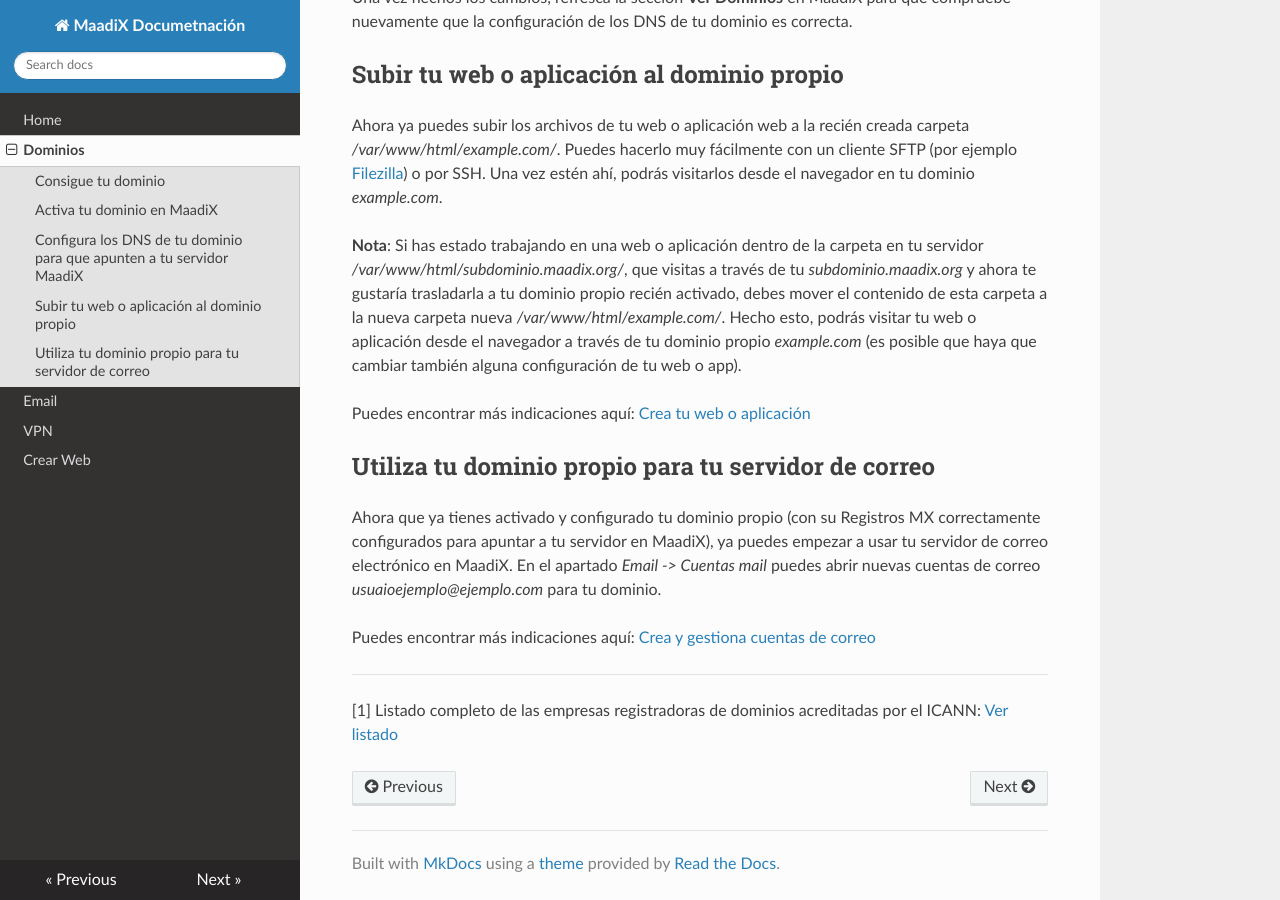
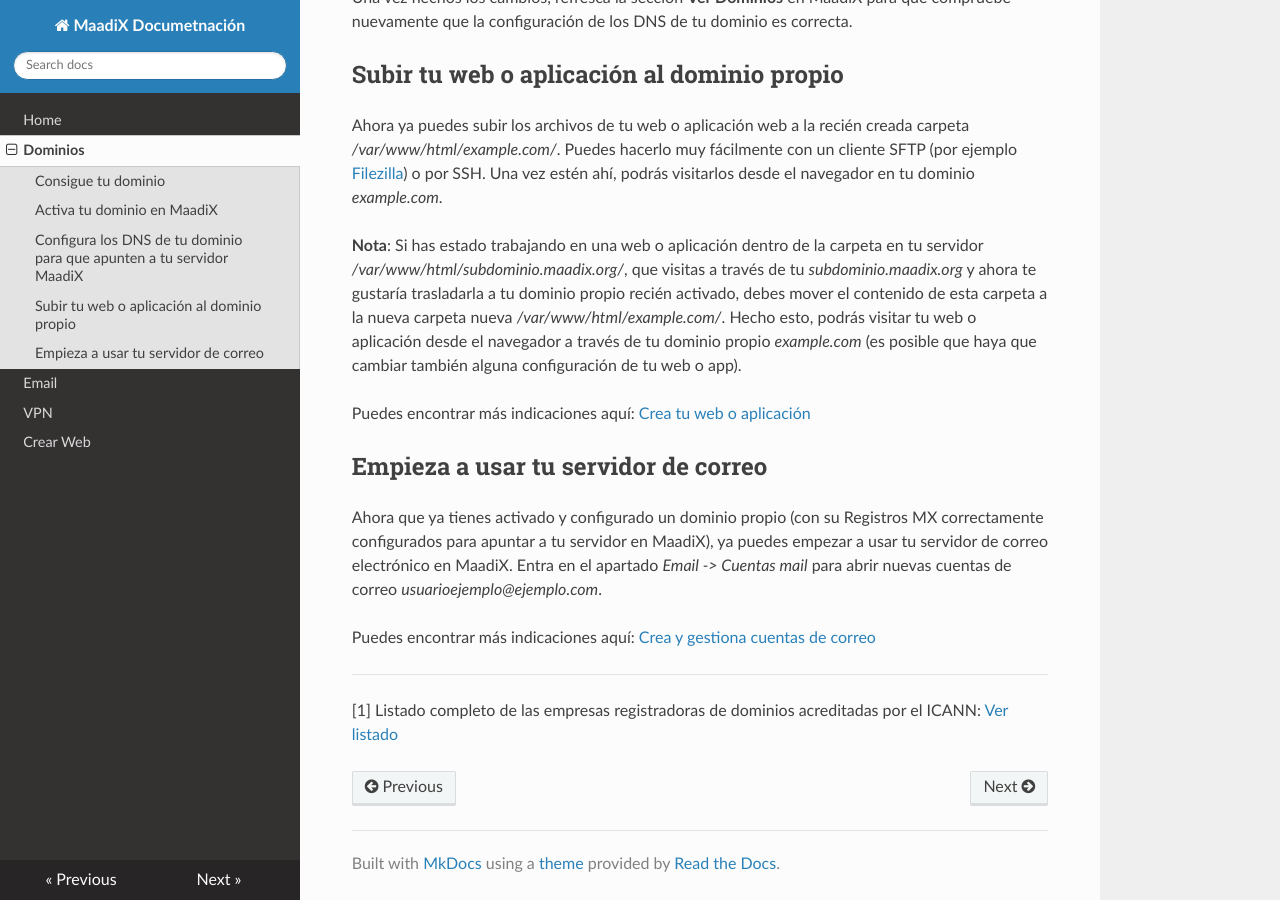
Before and after one commit to MaadixNet/docs, an MkDocs documentation site: the page built from docs/dominios.md, in a window 1280 px wide and 900 px high, scrolled down 3137 px. Built offline with MkDocs 1.6.1, drawn with Linux system fonts in a browser that asks for light colours; nearby versions of some CDN libraries; old or Windows-style settings are respelled for this version of MkDocs.

Commit message:
Update dominios.md

```diff
--- a/docs/dominios.md
+++ b/docs/dominios.md
@@ -64,9 +64,9 @@ Ahora ya puedes subir los archivos de tu web o aplicación web a la recién crea
 Puedes encontrar más indicaciones aquí: [Crea tu web o aplicación](create-web)
 
 
-## Utiliza tu dominio propio para tu servidor de correo
+## Empieza a usar tu servidor de correo
 
-Ahora que ya tienes activado y configurado tu dominio propio (con su Registros MX correctamente configurados para apuntar a tu servidor en MaadiX), ya puedes empezar a usar tu servidor de correo electrónico en MaadiX. En el apartado *Email -> Cuentas mail* puedes abrir nuevas cuentas de correo *usuaioejemplo@ejemplo.com* para tu dominio.
+Ahora que ya tienes activado y configurado un dominio propio (con su Registros MX correctamente configurados para apuntar a tu servidor en MaadiX), ya puedes empezar a usar tu servidor de correo electrónico en MaadiX. Entra en el apartado *Email -> Cuentas mail* para abrir nuevas cuentas de correo *usuarioejemplo@ejemplo.com*.
 
 
 Puedes encontrar más indicaciones aquí: [Crea y gestiona cuentas de correo](email)
```
